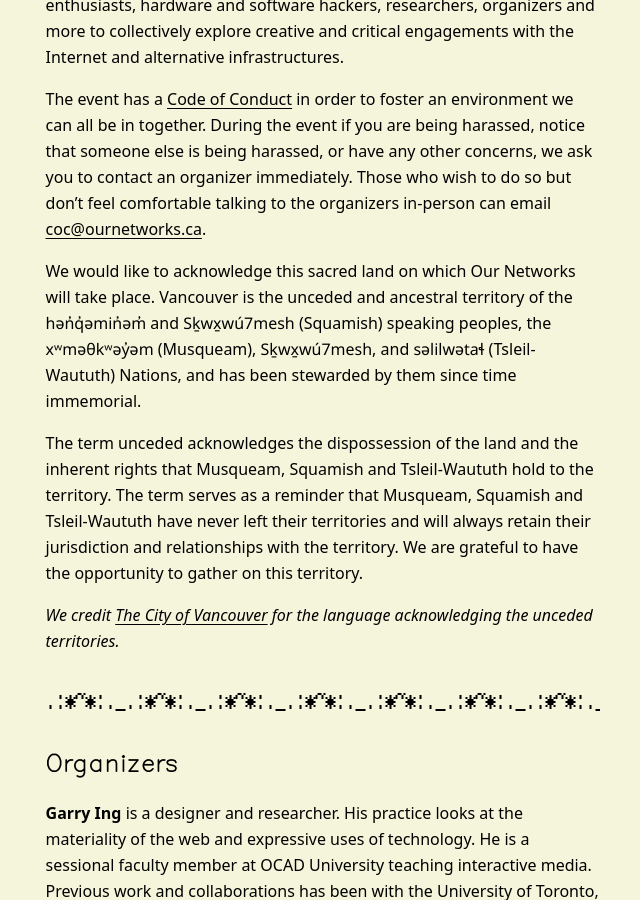
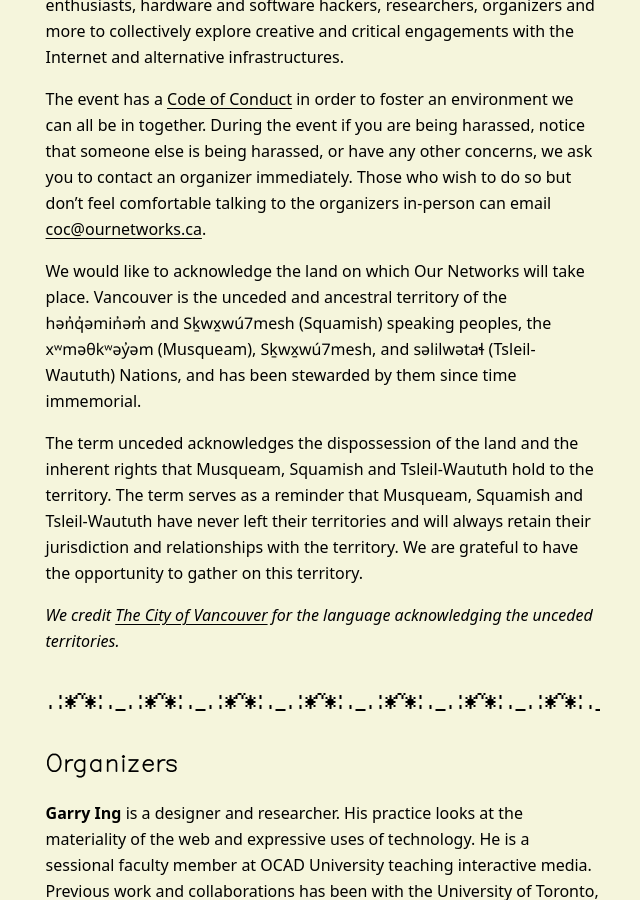
Before and after one commit to ournetworks/ournetworks.ca, a Jekyll site: the page built from about.md, in a window 1280 px wide and 900 px high, scrolled down 503 px. Shown: the whole window, without its empty margins (317-957 px from the left). Built offline with Jekyll 4.4.1, drawn with Linux system fonts in a browser that asks for light colours.

Commit message:
Update about.md
Co-authored-by: dcwalk <dcwalk@users.noreply.github.com>

```diff
--- a/about.md
+++ b/about.md
@@ -9,7 +9,7 @@
 
 The event has a [Code of Conduct](/code-of-conduct/) in order to foster an environment we can all be in together. During the event if you are being harassed, notice that someone else is being harassed, or have any other concerns, we ask you to contact an organizer immediately. Those who wish to do so but don’t feel comfortable talking to the organizers in-person can email [coc@ournetworks.ca](mailto:coc@ournetworks.ca).
 
-We would like to acknowledge this sacred land on which Our Networks will take place. Vancouver is the unceded and ancestral territory of the <span class="font-bc-sans">hən̓q̓əmin̓əm̓</span> and <span class="font-bc-sans">Sḵwx̱wú7mesh</span> (Squamish) speaking peoples, the <span class="font-bc-sans">xʷməθkʷəy̓əm</span> (Musqueam), <span class="font-bc-sans">Sḵwx̱wú7mesh</span>, and <span class="font-bc-sans">səlilwətaɬ</span> (Tsleil-Waututh) Nations, and has been stewarded by them since time immemorial.
+We would like to acknowledge the land on which Our Networks will take place. Vancouver is the unceded and ancestral territory of the <span class="font-bc-sans">hən̓q̓əmin̓əm̓</span> and <span class="font-bc-sans">Sḵwx̱wú7mesh</span> (Squamish) speaking peoples, the <span class="font-bc-sans">xʷməθkʷəy̓əm</span> (Musqueam), <span class="font-bc-sans">Sḵwx̱wú7mesh</span>, and <span class="font-bc-sans">səlilwətaɬ</span> (Tsleil-Waututh) Nations, and has been stewarded by them since time immemorial.
 
 The term unceded acknowledges the dispossession of the land and the inherent rights that Musqueam, Squamish and Tsleil-Waututh hold to the territory. The term serves as a reminder that Musqueam, Squamish and Tsleil-Waututh have never left their territories and will always retain their jurisdiction and relationships with the territory. We are grateful to have the opportunity to gather on this territory.
 
```
